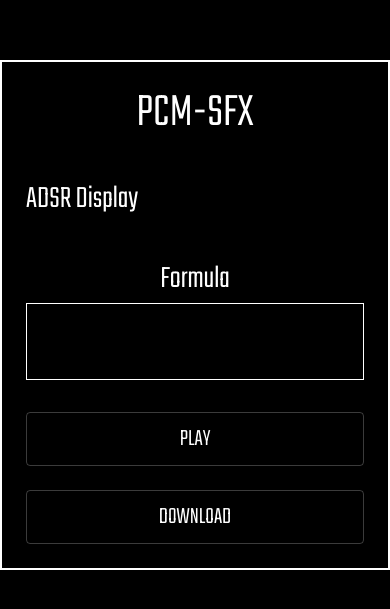
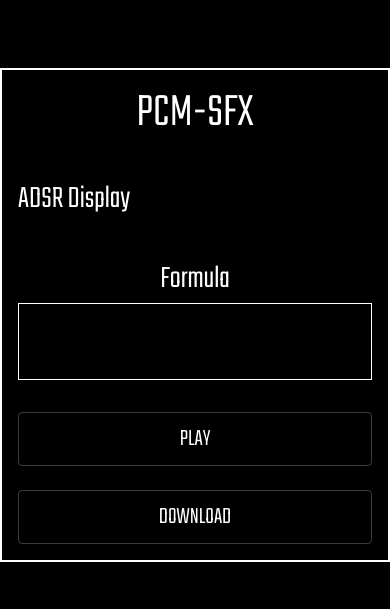
Before and after one commit to threadsmind/pcm-sfx, a React app: page / in a window 390 px wide. Shown: the part 107-716 px from the top of the page. Built offline with nearby package versions, Linux system fonts and the light colour scheme.

Commit message:
Fix mobile padding

```diff
--- a/src/components/DisplayBox.js
+++ b/src/components/DisplayBox.js
@@ -1,13 +1,17 @@
 import Grid from '@material-ui/core/Grid';
 import { styled } from '@material-ui/core/styles';
 import React from 'react';
+
+import theme from '../theme';
 
 const StyledGrid = styled(Grid)(
   ({ theme }) => ({
     width: '800px',
     maxWidth: '100%',
     border: `2px solid ${theme.palette.primary.light}`,
-    padding: theme.spacing(1)
+    [theme.breakpoints.up('sm')]: {
+      padding: theme.spacing(1),
+    }
   }),
   { name: 'DisplayBox' }
 );
```
